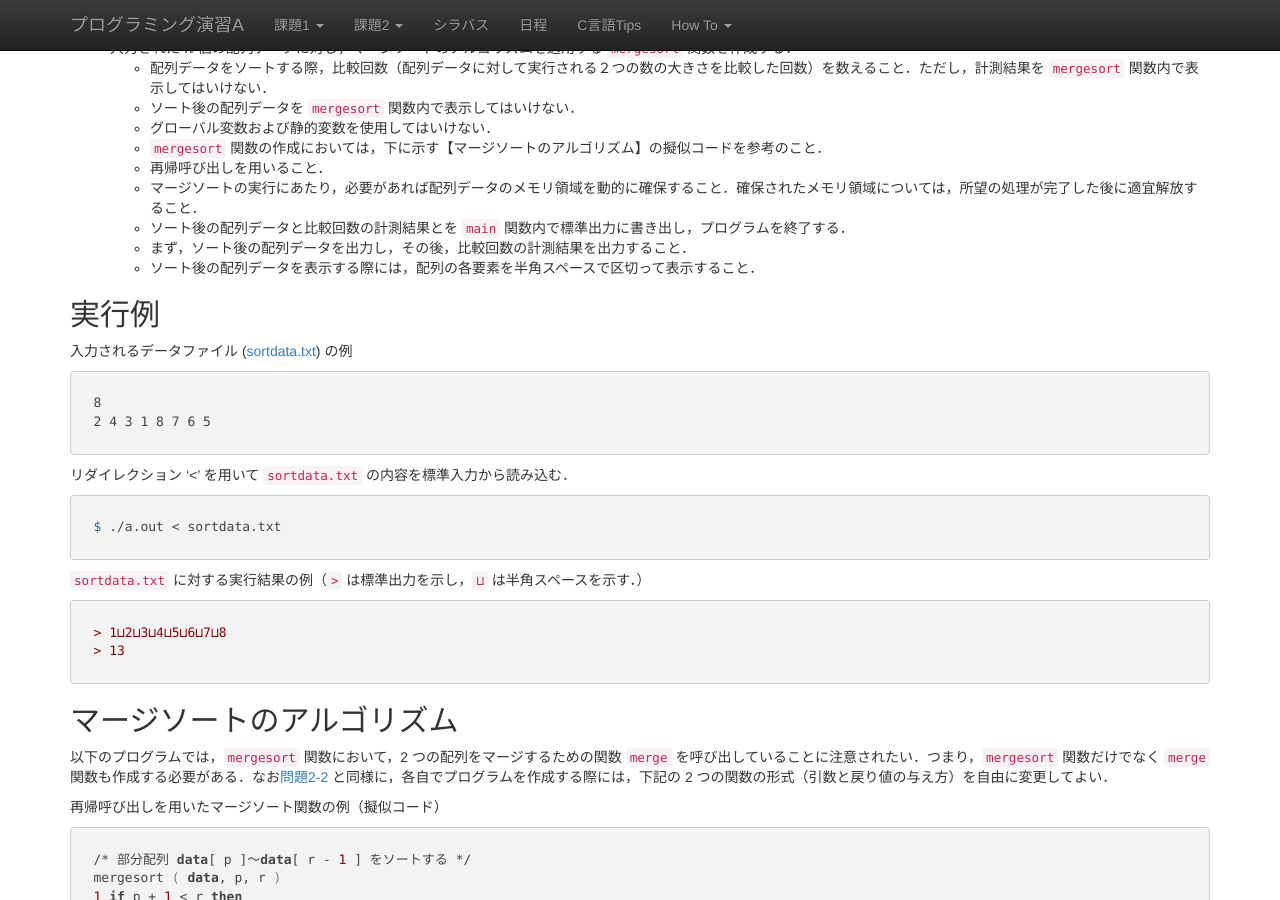
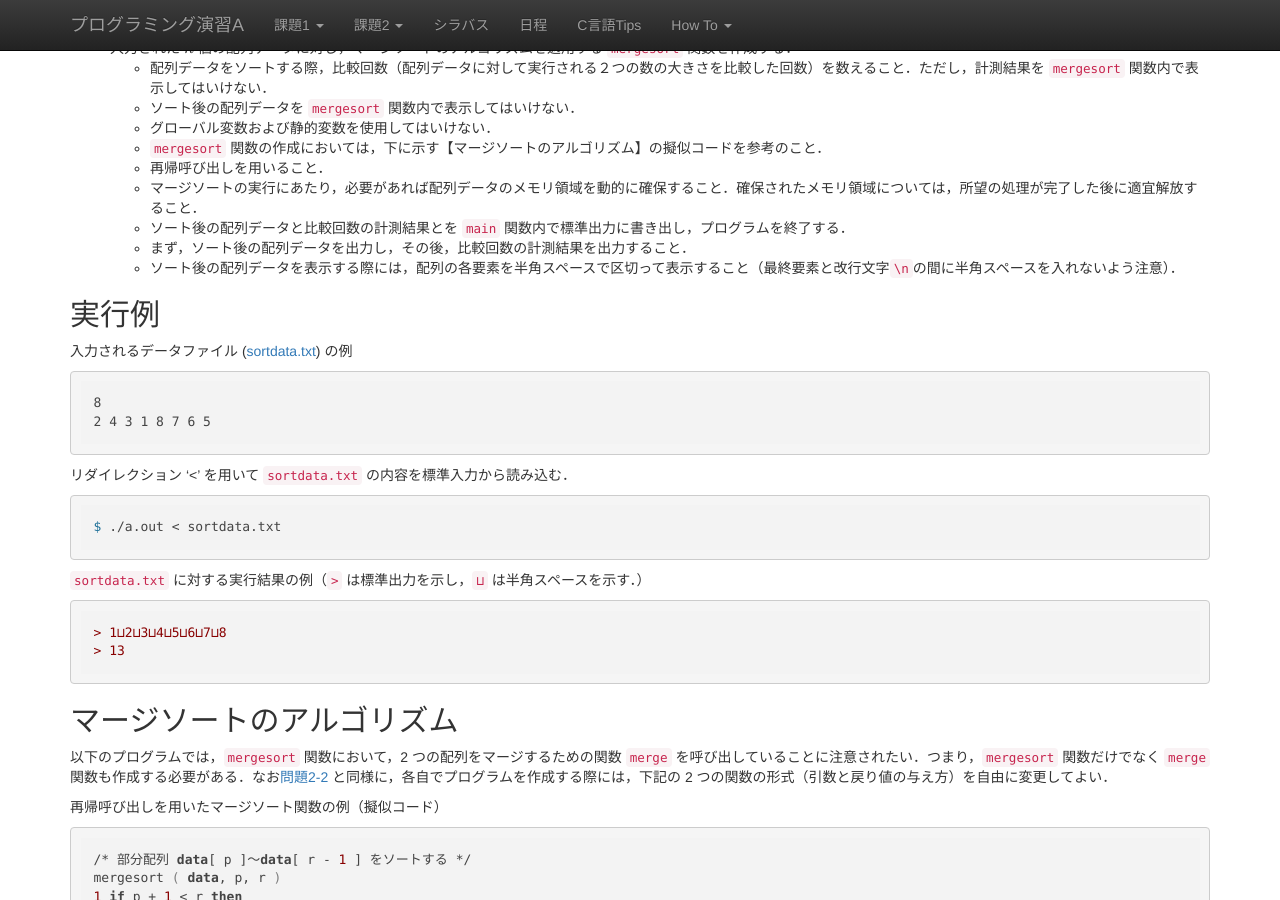
Before and after one commit to ecei-tohoku/ppa-public, a Jekyll site: the page built from kadai2/p25.md, in a window 1280 px wide and 900 px high, scrolled down 365 px. Built offline with Jekyll 4.4.1, drawn with Linux system fonts in a browser that asks for light colours; nearby versions of some CDN libraries; formulas are drawn with MathJax 3.

Commit message:
p22と同様に出力の仕様に注意文を追加

```diff
--- a/kadai2/p25.md
+++ b/kadai2/p25.md
@@ -20,7 +20,7 @@ title: 2-5. マージソート【10点】
   - マージソートの実行にあたり，必要があれば配列データのメモリ領域を動的に確保すること．確保されたメモリ領域については，所望の処理が完了した後に適宜解放すること．
   - ソート後の配列データと比較回数の計測結果とを `main` 関数内で標準出力に書き出し，プログラムを終了する．
   - まず，ソート後の配列データを出力し，その後，比較回数の計測結果を出力すること．
-  - ソート後の配列データを表示する際には，配列の各要素を半角スペースで区切って表示すること．
+  - ソート後の配列データを表示する際には，配列の各要素を半角スペースで区切って表示すること（最終要素と改行文字`\n`の間に半角スペースを入れないよう注意）．
 
 ## 実行例
 入力されるデータファイル ([sortdata.txt](./sortdata.txt)) の例
```
